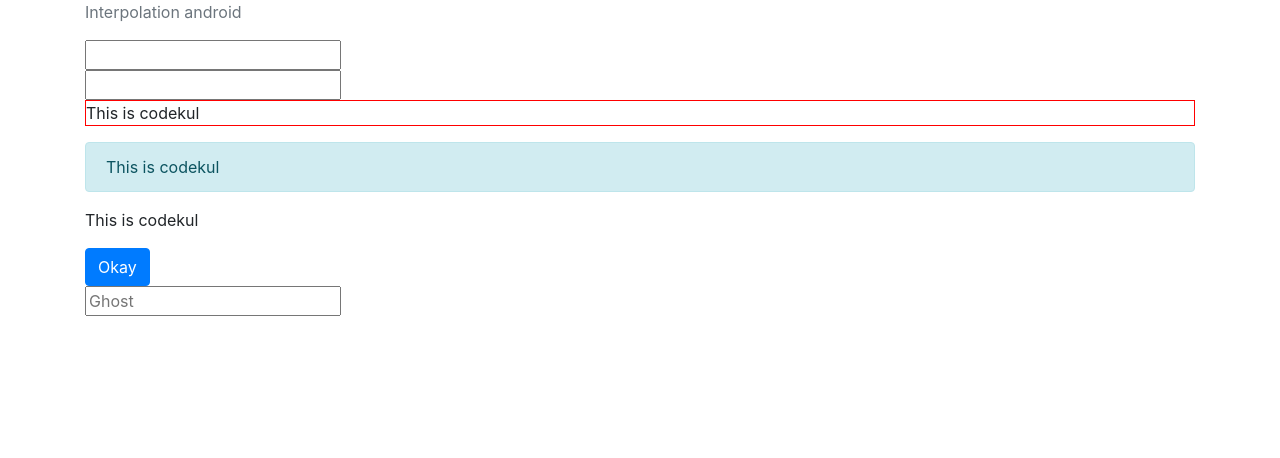
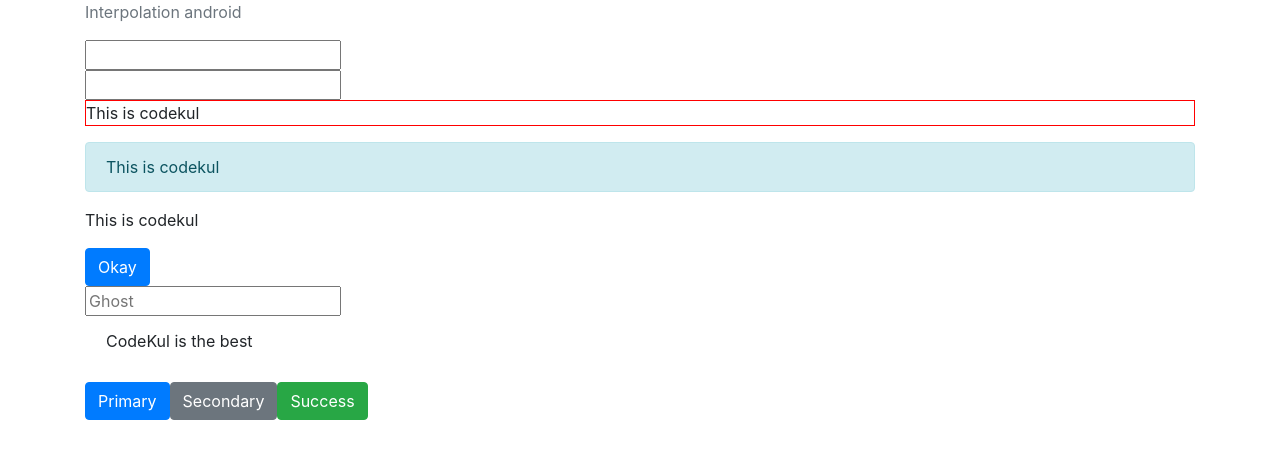
Before and after one commit to CodeKul/angular-weekend-23-march-2019-1030-1230, an Angular app in the folder angular/appangular/: page / in a window 1280 px wide. Shown: the top 458 px of the page. Built offline with nearby package versions, Linux system fonts and the light colour scheme.

Commit message:
databinding : usage of data binding

```diff
--- a/angular/appangular/src/app/app.module.ts
+++ b/angular/appangular/src/app/app.module.ts
@@ -7,6 +7,7 @@ import { CardComponent } from './first-sample/card.component';
 import { JumboComponent } from './first-sample/jumbo.component';
 import { BtnsComponent } from './first-sample/btns.component';
 import { DatabindingComponent } from './databinding/databinding.component';
+import { ExtensionComponent } from './databinding/extension.component';
 
 @NgModule({
   declarations: [
@@ -15,7 +16,8 @@ import { DatabindingComponent } from './databinding/databinding.component';
     CardComponent,
     JumboComponent,
     BtnsComponent,
-    DatabindingComponent
+    DatabindingComponent,
+    ExtensionComponent
   ],
   imports: [
     BrowserModule
--- a/angular/appangular/src/app/databinding/databinding.component.html
+++ b/angular/appangular/src/app/databinding/databinding.component.html
@@ -38,3 +38,4 @@
     <input (keyup)="myClk($event)" type="text" placeholder="Ghost"/>
   </div>
 </div>
+<app-extension></app-extension>
--- /dev/null
+++ b/angular/appangular/src/app/databinding/extension.component.html
@@ -0,0 +1,12 @@
+<div class="row">
+  <div class="col-md-12">
+    <p [class]="cls"> CodeKul is the best</p>
+  </div>
+</div>
+<div class="row">
+  <div class="col-md-12">
+      <button (click)="myClk(1)" type="button" class="btn btn-primary">Primary</button>
+      <button (click)="myClk(2)" type="button" class="btn btn-secondary">Secondary</button>
+      <button (click)="myClk(3)" type="button" class="btn btn-success">Success</button>
+  </div>
+</div>
--- /dev/null
+++ b/angular/appangular/src/app/databinding/extension.component.ts
@@ -0,0 +1,28 @@
+import { Component, OnInit } from '@angular/core';
+
+@Component({
+  selector: 'app-extension',
+  templateUrl: './extension.component.html',
+  styleUrls: ['./extension.component.css']
+})
+export class ExtensionComponent implements OnInit {
+
+  cls = 'alert'
+  constructor() { }
+
+  ngOnInit() {
+  }
+
+  myClk(wh: number) {
+    if (wh == 1) {
+      // primary
+      this.cls = 'alert alert-info'
+    } else if (wh == 2) {
+      // secondary
+      this.cls = 'alert alert-secondary'
+    } else {
+      // success
+      this.cls = 'alert alert-success'
+    }
+  }
+}
```
Also changed, not shown: angular/appangular/src/app/databinding/extension.component.css (added), 1 other file (tests, documents, lock files or other folders).
